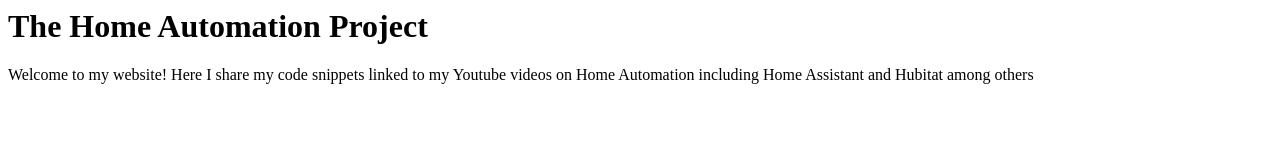
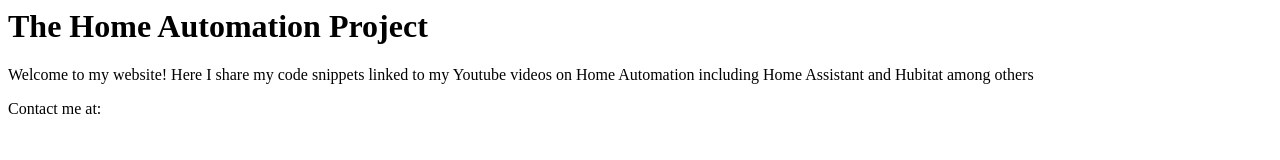
Before and after one commit to ozsmarthome/thehomeautomationproject, a plain HTML site: page index.html in a window 1280 px wide. Drawn offline with Linux system fonts and the light colour scheme.

Commit message:
test again

```diff
--- a/index.html
+++ b/index.html
@@ -4,5 +4,6 @@
         <p>
             Welcome to my website! Here I share my code snippets linked to my Youtube videos on Home Automation including Home Assistant and Hubitat among others
         </p>
+        Contact me at:
     </body>
 </html>
```
